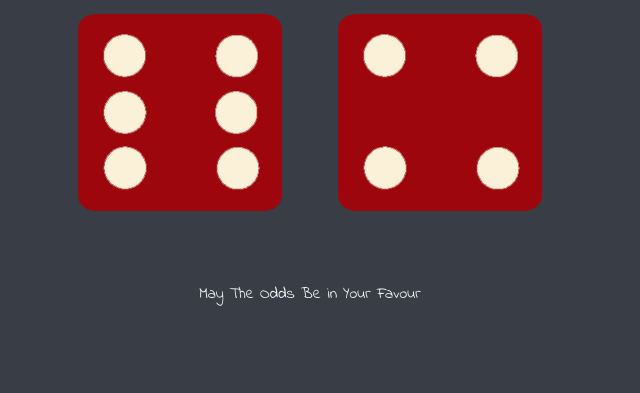
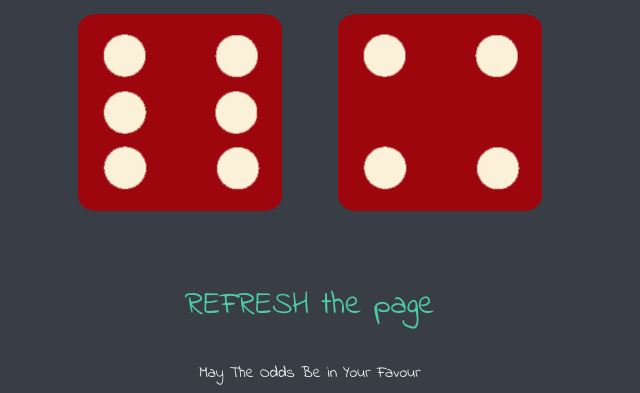
Before and after one commit to Stevan8/2-_Player_Dice_Roll, a plain HTML site: page index.html in a window 1280 px wide. Shown: the part 481-874 px from the top of the page, without its empty margins (330-970 px from the left). Before the commit the page ends 800 px from the top, so only its background shows below. Drawn offline with Linux system fonts and the light colour scheme.

Commit message:
Update index.html
Added  <p> REFRESH the page</p>

```diff
--- a/index.html
+++ b/index.html
@@ -27,6 +27,7 @@
   </body>
 
   <footer>
+    <p> REFRESH the page</p>
     May The Odds Be in Your Favour
   </footer>
 </html>
```
